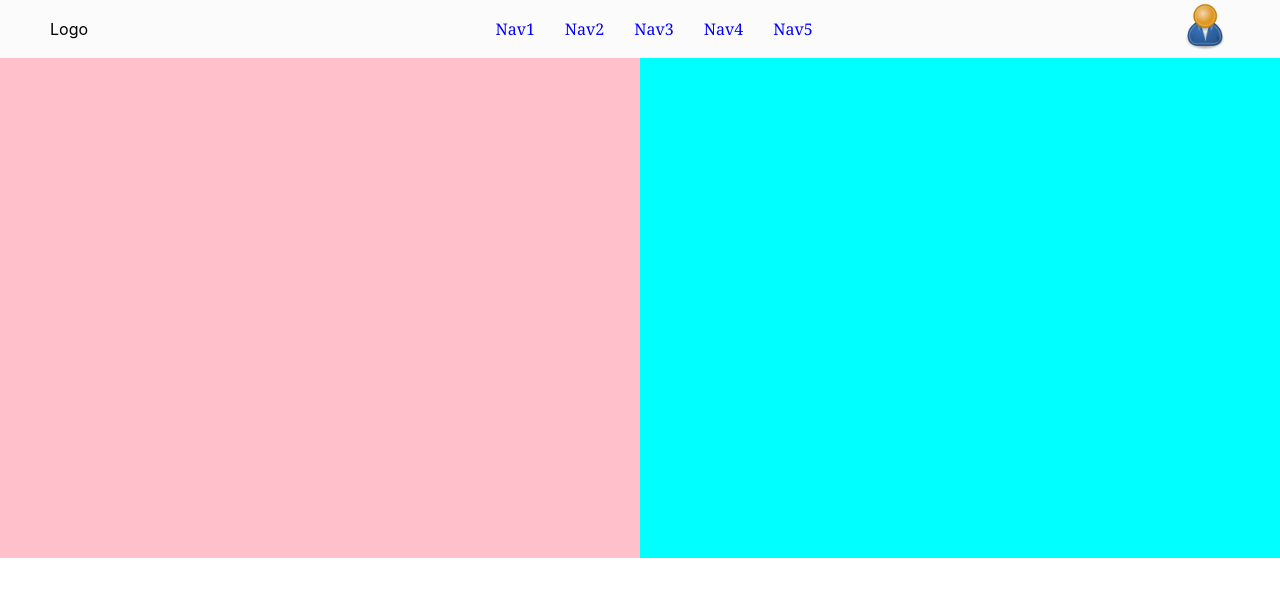
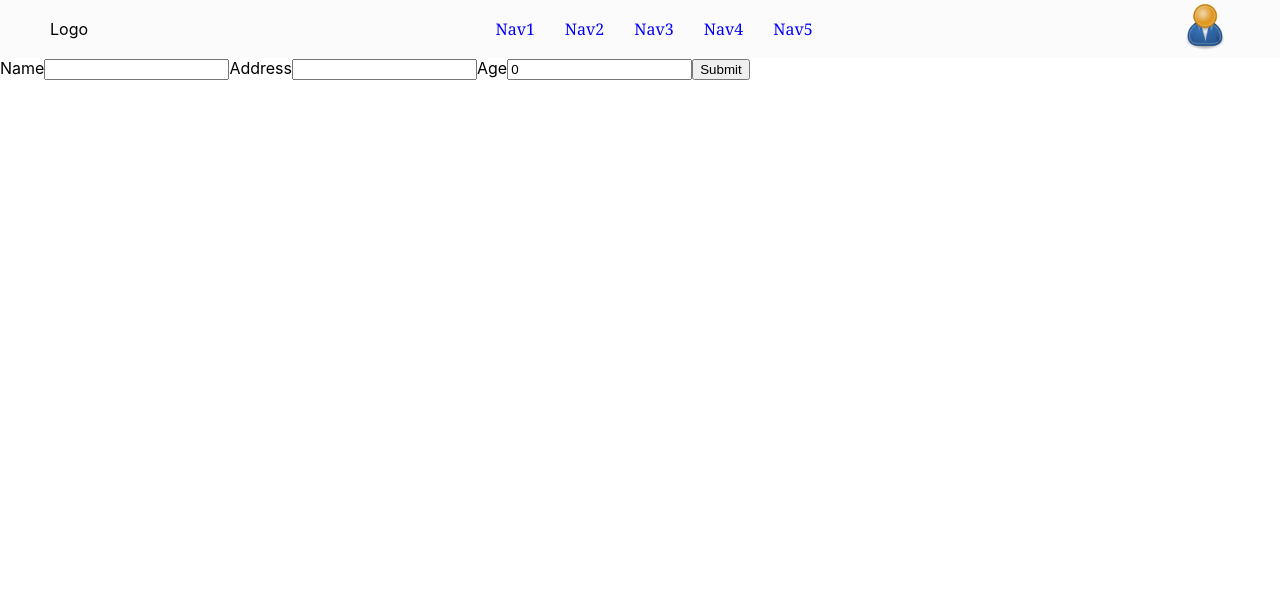
Before and after one commit to Amritesh21/ReactPractice, a React (Create React App) app in the folder reacttut/: page /form in a window 1280 px wide. Shown: the top 596 px of the page. Built offline with nearby package versions, Linux system fonts and the light colour scheme.

Commit message:
Added react router in the project

```diff
--- a/reacttut/package.json
+++ b/reacttut/package.json
@@ -8,6 +8,7 @@
     "@testing-library/user-event": "^13.5.0",
     "react": "^17.0.2",
     "react-dom": "^17.0.2",
+    "react-router-dom": "^6.2.1",
     "react-scripts": "5.0.0",
     "react-test-renderer": "^17.0.2",
     "web-vitals": "^2.1.4"
--- a/reacttut/src/App.js
+++ b/reacttut/src/App.js
@@ -11,6 +11,8 @@ import Link from './ComponentsFolder/TestingTut/Link';
 import { NavigationBar1 } from './NavigationComponents/NavigationBar1';
 import { UserDetailsDiv } from './NavigationComponents/UserDetailsDiv';
 import { BodyComponent } from './BodyContent/BodyComponent';
+import { Route, Routes } from 'react-router-dom';
+import { HomeComponent } from './ComponentsFolder/HomeComponent';
 function App() {
   const [isVoterV,setIsVoter] = useState("");
 
@@ -41,9 +43,12 @@ function App() {
       <SelectFormpract/>
       <NavBar/>*/}
       <NavigationBar1 userDetailsDiv={setUserDetails}/>
+      <Routes>
+        <Route path="/" element={<HomeComponent/>}></Route>
+        <Route path="/form" element={<FormCreation/>}></Route>
+      </Routes>
       <div>
       {displayUserDetailsMethod()}
-      <BodyComponent/>
       </div>
       {/*<FormsCss/>
       <PropsTut name="Amrit" age="18" data1={setIsVoter}/>
--- /dev/null
+++ b/reacttut/src/ComponentsFolder/HomeComponent.js
@@ -0,0 +1,9 @@
+import { BodyComponent } from "../BodyContent/BodyComponent"
+
+export const HomeComponent = () => {
+    return(
+        <>
+            <BodyComponent/>
+        </>
+    )
+}
--- a/reacttut/src/index.js
+++ b/reacttut/src/index.js
@@ -3,10 +3,13 @@ import ReactDOM from 'react-dom';
 import './index.css';
 import App from './App';
 import reportWebVitals from './reportWebVitals';
+import {BrowserRouter} from 'react-router-dom'
 
 ReactDOM.render(
   <React.StrictMode>
-    <App />
+    <BrowserRouter>
+      <App />
+    </BrowserRouter>
   </React.StrictMode>,
   document.getElementById('root')
 );
```
Also changed, not shown: 1 other file (tests, documents, lock files or other folders).
